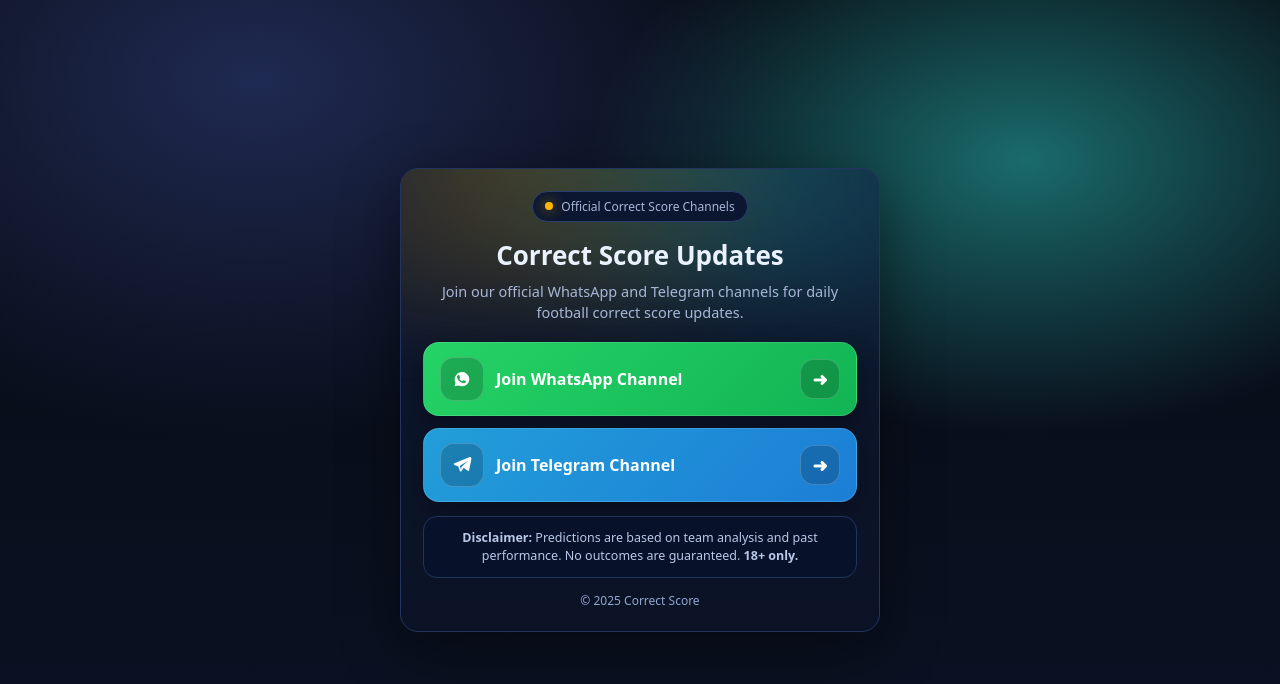
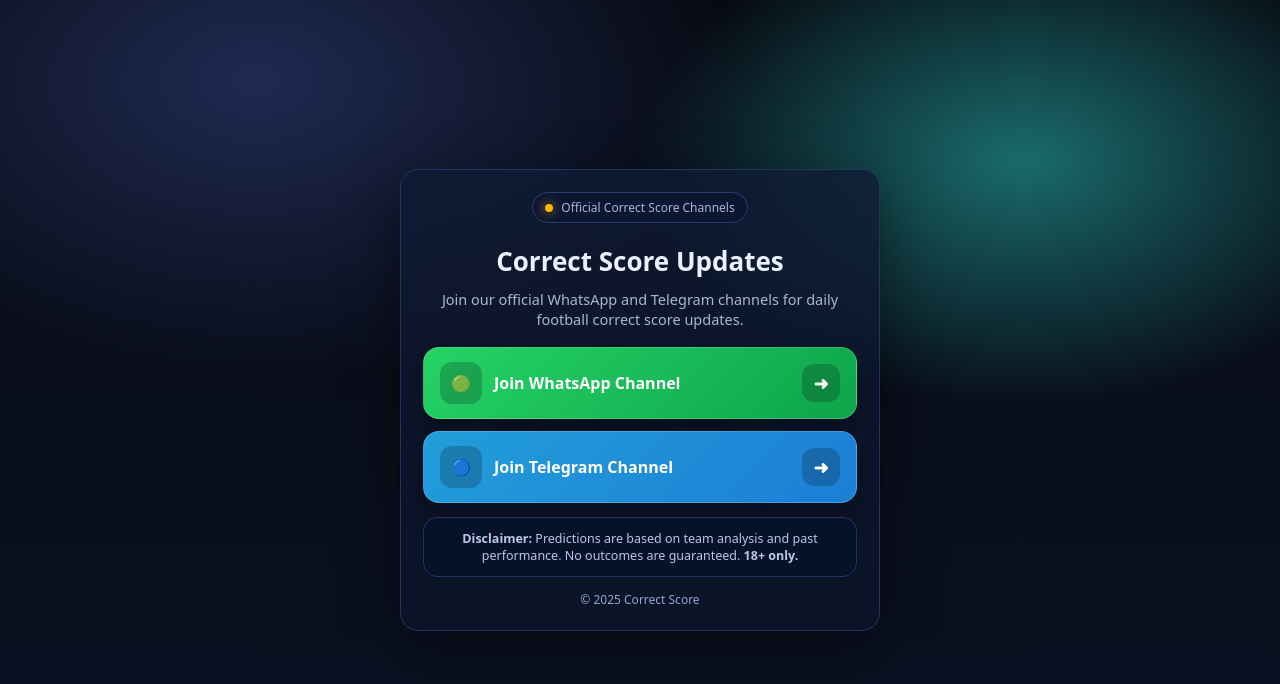
Before and after one commit to BlacksHorse/correct-score, a plain HTML site: page index.html in a window 1280 px wide. Drawn offline with Linux system fonts and the light colour scheme.

Commit message:
Refactor HTML structure and update meta tags
Updated meta tags and improved styling for better layout and accessibility.

```diff
--- a/index.html
+++ b/index.html
@@ -1,10 +1,10 @@
 <!doctype html>
 <html lang="en">
 <head>
-  <meta charset="utf-8" />
-  <meta name="viewport" content="width=device-width,initial-scale=1" />
+  <meta charset="utf-8">
+  <meta name="viewport" content="width=device-width, initial-scale=1">
   <title>Correct Score — Official Channels</title>
-  <meta name="description" content="Join our official Telegram and WhatsApp channels for daily correct score updates." />
+  <meta name="description" content="Join our official WhatsApp and Telegram channels for daily football correct score updates.">
 
   <style>
     :root{
@@ -14,24 +14,27 @@
       --border:#22345f;
       --text:#EAF2FF;
       --muted:#A8B7D6;
-      --gold:#FFB703;
+
+      --wa1:#25D366;
+      --wa2:#0EA44B;
 
       --tg1:#229ED9;
       --tg2:#1C7ED6;
 
-      --wa1:#25D366;
-      --wa2:#12B454;
+      --radius:18px;
+      --shadow:0 18px 60px rgba(0,0,0,.45);
+    }
 
-      --shadow:0 18px 60px rgba(0,0,0,.45);
-      --radius:18px;
-    }
     *{box-sizing:border-box}
-    html,body{margin:0;height:100%;font-family:system-ui,-apple-system,Segoe UI,Roboto,Arial,sans-serif;color:var(--text)}
     body{
+      margin:0;
+      min-height:100vh;
+      font-family:system-ui,-apple-system,Segoe UI,Roboto,Arial,sans-serif;
+      color:var(--text);
       background:
-        radial-gradient(900px 600px at 20% 10%, #1f2a52 0%, transparent 60%),
-        radial-gradient(800px 500px at 80% 20%, #1a6b6b 0%, transparent 55%),
-        linear-gradient(180deg, var(--bg1), var(--bg2));
+        radial-gradient(800px 500px at 20% 10%, #1f2a52 0%, transparent 60%),
+        radial-gradient(700px 450px at 80% 20%, #1a6b6b 0%, transparent 55%),
+        linear-gradient(180deg,var(--bg1),var(--bg2));
       display:flex;
       align-items:center;
       justify-content:center;
@@ -46,25 +49,9 @@
       box-shadow:var(--shadow);
       padding:22px;
       text-align:center;
-      position:relative;
-      overflow:hidden;
-    }
-
-    .card:before{
-      content:"";
-      position:absolute;
-      inset:-120px -80px auto -80px;
-      height:260px;
-      filter:blur(40px);
-      background:
-        radial-gradient(circle at 30% 40%, rgba(255,183,3,.22), transparent 62%),
-        radial-gradient(circle at 70% 50%, rgba(34,158,217,.18), transparent 62%),
-        radial-gradient(circle at 60% 20%, rgba(37,211,102,.14), transparent 62%);
-      pointer-events:none;
     }
 
     .badge{
-      position:relative;
       display:inline-flex;
       align-items:center;
       gap:8px;
@@ -78,77 +65,46 @@
     }
     .dot{
       width:8px;height:8px;border-radius:50%;
-      background:var(--gold);
-      box-shadow:0 0 14px rgba(255,183,3,.8);
+      background:#ffb703;
+      box-shadow:0 0 12px rgba(255,183,3,.8);
     }
 
-    h1{
-      position:relative;
-      margin:6px 0 10px;
-      font-size:26px;
-      line-height:1.2;
-    }
-    p{
-      position:relative;
-      margin:0 0 18px;
-      color:var(--muted);
-      font-size:14.5px;
-      line-height:1.5;
-    }
+    h1{margin:8px 0 10px;font-size:26px}
+    p{margin:0 0 18px;color:var(--muted);font-size:14.5px}
 
     .btn{
-      position:relative;
       display:flex;
       align-items:center;
       justify-content:space-between;
-      gap:12px;
-      text-decoration:none;
       padding:14px 16px;
       border-radius:16px;
-      border:1px solid rgba(255,255,255,.14);
+      text-decoration:none;
       color:#fff;
       font-weight:800;
       margin-bottom:12px;
-      transition:.15s transform,.15s filter,.15s box-shadow;
+      border:1px solid rgba(255,255,255,.18);
       box-shadow:0 10px 25px rgba(0,0,0,.28);
     }
-    .btn:hover{
-      transform:translateY(-1px);
-      filter:brightness(1.05);
-    }
-    .btn:active{transform:translateY(0)}
 
     .left{display:flex;align-items:center;gap:12px}
     .icon{
-      width:44px;height:44px;border-radius:14px;
+      width:42px;height:42px;
+      border-radius:12px;
       display:grid;place-items:center;
-      background:rgba(0,0,0,.18);
-      border:1px solid rgba(255,255,255,.18);
-      flex:0 0 auto;
+      background:rgba(0,0,0,.2);
     }
     .arrow{
-      width:40px;height:40px;border-radius:14px;
+      width:38px;height:38px;
+      border-radius:12px;
       display:grid;place-items:center;
-      background:rgba(0,0,0,.18);
-      border:1px solid rgba(255,255,255,.18);
-      flex:0 0 auto;
+      background:rgba(0,0,0,.2);
       font-size:18px;
     }
 
-    /* ✅ Premium gradients */
-    .whatsapp{
-      background:linear-gradient(135deg, var(--wa1), var(--wa2));
-    }
-    .telegram{
-      background:linear-gradient(135deg, var(--tg1), var(--tg2));
-    }
-
-    /* SVG icons */
-    svg{display:block}
-    .c-white{fill:#fff}
+    .whatsapp{background:linear-gradient(135deg,var(--wa1),var(--wa2))}
+    .telegram{background:linear-gradient(135deg,var(--tg1),var(--tg2))}
 
     .note{
-      position:relative;
       margin-top:14px;
       padding:12px;
       border-radius:14px;
@@ -156,11 +112,9 @@
       border:1px solid #21335f;
       font-size:12.5px;
       color:#b9c7e8;
-      line-height:1.45;
     }
 
     footer{
-      position:relative;
       margin-top:14px;
       font-size:12px;
       color:#93a6cf;
@@ -179,30 +133,22 @@
       <h1>Correct Score Updates</h1>
       <p>Join our official WhatsApp and Telegram channels for daily football correct score updates.</p>
 
-      <!-- ✅ WHATSAPP FIRST -->
-      <a class="btn whatsapp" href="https://whatsapp.com/channel/0029VbB1wSD65yD9CsdqiH2V" target="_blank" rel="noopener">
+      <!-- WHATSAPP FIRST -->
+      <a class="btn whatsapp" href="https://whatsapp.com/channel/0029VbB1wSD65yD9CsdqiH2V" target="_blank">
         <div class="left">
-          <div class="icon" aria-hidden="true">
-            <svg width="22" height="22" viewBox="0 0 24 24">
-              <path class="c-white" d="M20 12a8 8 0 0 1-11.7 7.1L4 20l.9-3.9A8 8 0 1 1 20 12zm-4.6 2.1c-.2-.1-1.3-.6-1.5-.7-.2-.1-.4-.1-.6.1-.2.2-.7.7-.8.8-.1.1-.3.2-.5.1-.2-.1-.9-.3-1.7-1-.6-.5-1-1.2-1.2-1.4-.1-.2 0-.4.1-.5l.4-.4c.1-.1.2-.3.3-.5.1-.2 0-.4 0-.6 0-.1-.6-1.4-.8-1.9-.2-.5-.4-.4-.6-.4h-.5c-.2 0-.4.1-.6.3-.2.2-.8.8-.8 2s.8 2.3.9 2.5c.1.2 1.6 2.5 4 3.4 2.4.9 2.4.6 2.9.6.5 0 1.5-.6 1.7-1.2.2-.6.2-1.1.1-1.2-.1-.1-.2-.2-.4-.3z"/>
-            </svg>
-          </div>
+          <div class="icon">🟢</div>
           <span>Join WhatsApp Channel</span>
         </div>
-        <div class="arrow" aria-hidden="true">➜</div>
+        <div class="arrow">➜</div>
       </a>
 
-      <!-- ✅ TELEGRAM SECOND (UPDATED LINK) -->
-      <a class="btn telegram" href="https://t.me/iBcg9kVZl6M4ZjNk" target="_blank" rel="noopener">
+      <!-- TELEGRAM SECOND (NEW LINK) -->
+      <a class="btn telegram" href="https://t.me/iBcg9kVZI6M4ZjNk" target="_blank">
         <div class="left">
-          <div class="icon" aria-hidden="true">
-            <svg width="22" height="22" viewBox="0 0 24 24">
-              <path class="c-white" d="M21.8 4.6c.2-.8-.5-1.5-1.3-1.2L3.7 10.2c-.8.3-.8 1.4 0 1.7l4.3 1.6 1.6 5c.3.8 1.4.9 1.8.2l2.4-3.6 4.4 3.2c.6.4 1.4.1 1.6-.6l2.6-13.1zM9.4 13.1l8.8-5.4-6.8 6.6-.3 3.2-1.4-4.4-2.6-1z"/>
-            </svg>
-          </div>
+          <div class="icon">🔵</div>
           <span>Join Telegram Channel</span>
         </div>
-        <div class="arrow" aria-hidden="true">➜</div>
+        <div class="arrow">➜</div>
       </a>
 
       <div class="note">
@@ -210,15 +156,9 @@
         No outcomes are guaranteed. <b>18+ only.</b>
       </div>
 
-      <footer>
-        © <span id="y"></span> Correct Score
-      </footer>
+      <footer>© 2025 Correct Score</footer>
 
     </section>
   </main>
-
-  <script>
-    document.getElementById("y").textContent = new Date().getFullYear();
-  </script>
 </body>
 </html>
```
